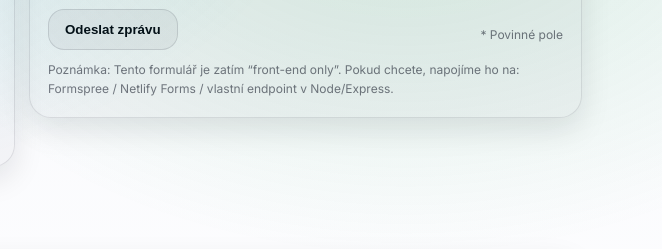
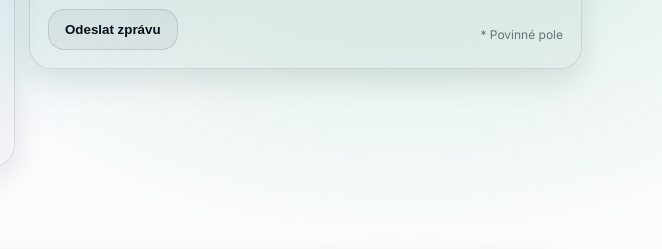
Before and after one commit to devilevic/vasesro, a website: page kontakt.html in a window 1280 px wide. Shown: the part 1008-1257 px from the top of the page, 618-1280 px from the left. Drawn offline with Linux system fonts and the light colour scheme.

```diff
--- a/kontakt.html
+++ b/kontakt.html
@@ -386,10 +386,6 @@
 
             <div class="form-status" id="formStatus" role="status" aria-live="polite"></div>
 
-            <div class="small-muted">
-              Poznámka: Tento formulář je zatím “front-end only”. Pokud chcete, napojíme ho na:
-              Formspree / Netlify Forms / vlastní endpoint v Node/Express.
-            </div>
           </form>
         </section>
       </div>
```
